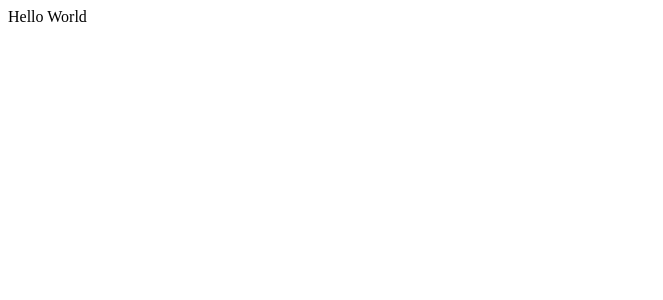
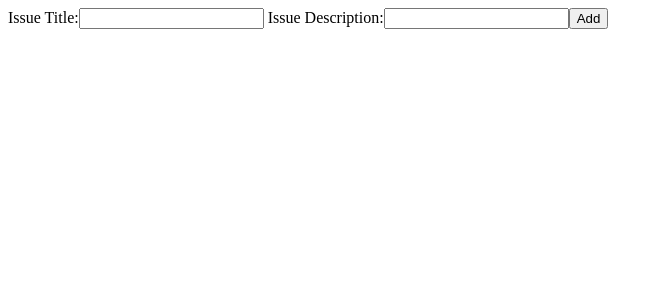
Before and after one commit to annikel/github-issuer, a React (Create React App) app: page / in a window 1280 px wide. Shown: the top 300 px of the page, without its empty margins (0-663 px from the left). Built offline with nearby package versions, Linux system fonts and the light colour scheme; the HTML template or start-up script is replaced by a standard one.

Commit message:
add form

```diff
--- a/package.json
+++ b/package.json
@@ -6,6 +6,7 @@
     "@testing-library/jest-dom": "^4.2.4",
     "@testing-library/react": "^9.3.2",
     "@testing-library/user-event": "^7.1.2",
+    "axios": "^0.27.2",
     "react": "^16.12.0",
     "react-dom": "^16.12.0",
     "react-scripts": "3.4.0"
--- a/src/App.js
+++ b/src/App.js
@@ -1,8 +1,9 @@
 import React from 'react';
+import Form from './Form'
 
 function App() {
   const value = 'World';
-  return <div>Hello {value}</div>;
+  return <Form/>;
 }
 
 export default App;
--- /dev/null
+++ b/src/Form.js
@@ -0,0 +1,45 @@
+import React, { Component } from 'react';
+import axios from "axios";
+
+class GitHubIssuerForm extends Component {
+  state = {
+    title: '',
+    body: ''
+  };
+
+handleSubmit = event => {
+    event.preventDefault();
+    const issue = {
+      title: this.state.title,
+      body: this.state.body
+    }
+    console.log(issue);
+
+    axios.post('/api/repos/annikel/github-issuer/issues', { issue })
+      .then(res=>{
+        console.log(res);
+        console.log(res.data);
+      })
+  }
+handleChange = event =>{
+    this.setState({ title: event.target.value});
+    this.setState({ body: event.target.value});
+  }
+render() {
+    return (
+      <div>
+        <form onSubmit = { this.handleSubmit }>
+          <label> Issue Title:
+            <input type = "text" name = "title" onChange= {this.handleChange}/>
+          </label>
+          <label> Issue Description:
+            <input type = "text" name = "description" onChange= {this.handleChange}/>
+          </label>
+          <button type = "submit"> Add </button>
+        </form>
+    </div>
+    );
+  }
+}
+
+export default GitHubIssuerForm;
```
Also changed, not shown: 1 other file (tests, documents, lock files or other folders).
